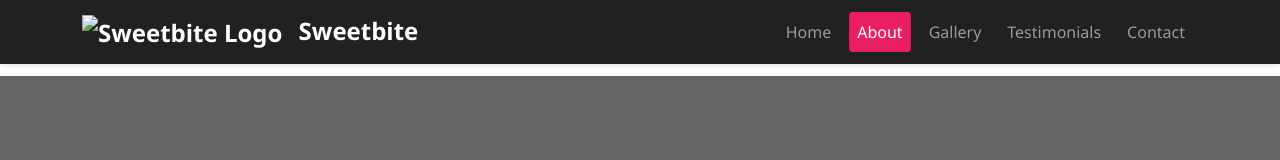
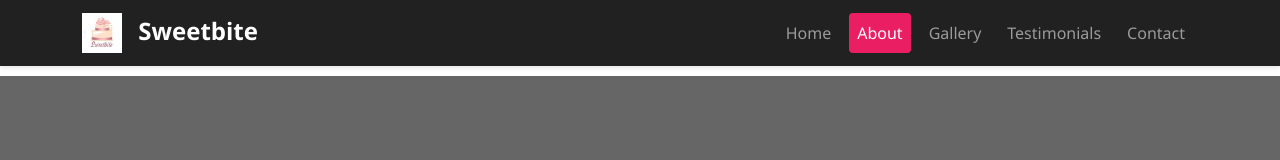
Before and after one commit to SuhaibHussain24/cakeshop, a plain HTML site: page about.html in a window 1280 px wide. Shown: the top 160 px of the page. Drawn offline with nearby package versions, Linux system fonts and the light colour scheme.

Commit message:
Update about.html

```diff
--- a/about.html
+++ b/about.html
@@ -36,7 +36,7 @@
     <nav class="navbar navbar-expand-lg navbar-dark fixed-top">
         <div class="container">
             <a class="navbar-brand" href="index.html">
-                <img src="images/logo.png" alt="Sweetbite Logo" class="logo"> Sweetbite
+                <img src="/logo.png" alt="Sweetbite Logo" class="logo"> Sweetbite
             </a>
             <button class="navbar-toggler" type="button" data-bs-toggle="collapse" data-bs-target="#navbarNav">
                 <span class="navbar-toggler-icon"></span>
@@ -245,4 +245,5 @@
     <!-- Custom JS -->
     <script src="script.js"></script>
 </body>
+
 </html>
```
